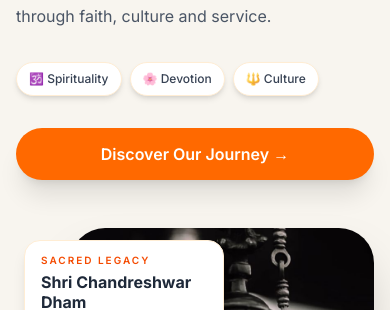
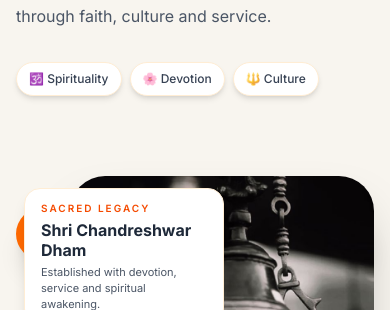
Before and after one commit to PathakAnshika/ShivTempleWebsite, a Next.js app: page / in a window 390 px wide. Shown: the part 1005-1315 px from the top of the page. Built offline with nearby package versions, Linux system fonts and the light colour scheme.

Commit message:
Upgrade Next.js to fix security vulnerability

```diff
--- a/app/components/AboutSection.jsx
+++ b/app/components/AboutSection.jsx
@@ -117,17 +117,17 @@ export function AboutSection() {
 
 </div>
 
-       <div className="order-3 lg:order-none mt-8">
+      <div className="hidden lg:block">
   <button
     onClick={() => router.push("/about")}
     className="
-      w-full sm:w-auto
-      px-7 py-3.5
+      px-8 py-4
       bg-orange-500
       text-white
       rounded-full
       shadow-xl
       hover:bg-orange-600
+      hover:scale-105
       transition-all duration-300
       font-semibold
     "
@@ -204,6 +204,7 @@ lg:h-[515px]
 
           </div>
 
+
           {/* Floating Card */}
          <div
   className="
@@ -258,6 +259,24 @@ lg:h-[515px]
 </p>
 
           </div>
+          <div className="lg:hidden mt-8 flex justify-center">
+  <button
+    onClick={() => router.push("/about")}
+    className="
+      w-full max-w-sm
+      px-7 py-3.5
+      bg-orange-500
+      text-white
+      rounded-full
+      shadow-xl
+      hover:bg-orange-600
+      transition-all duration-300
+      font-semibold
+    "
+  >
+    Discover Our Journey →
+  </button>
+</div>
 
         </motion.div>
 
```
